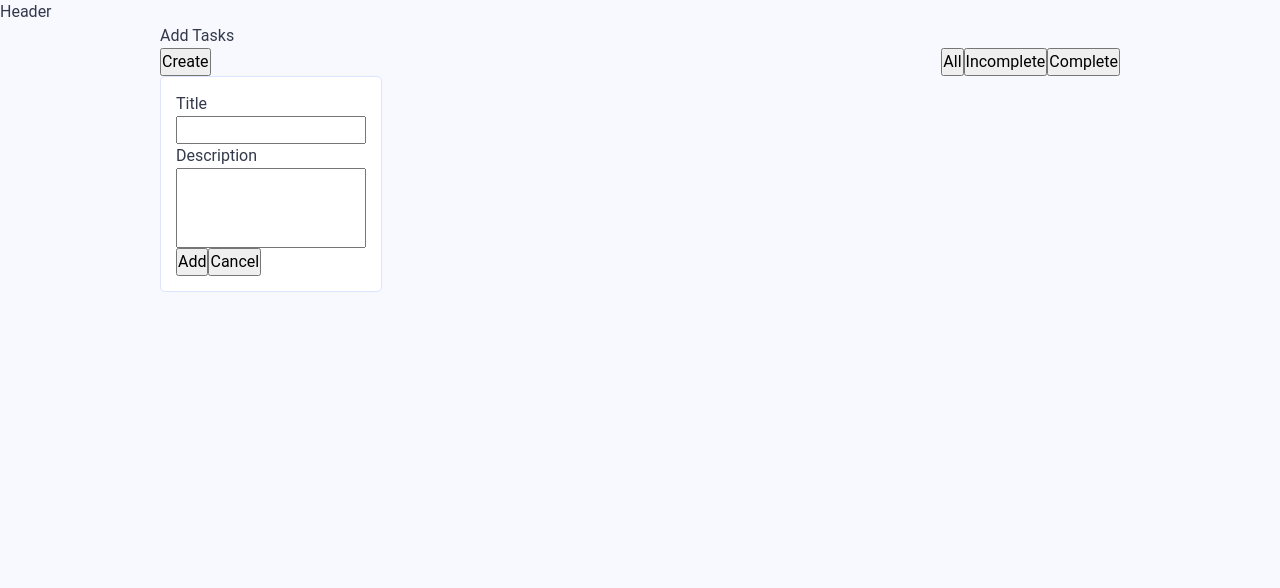
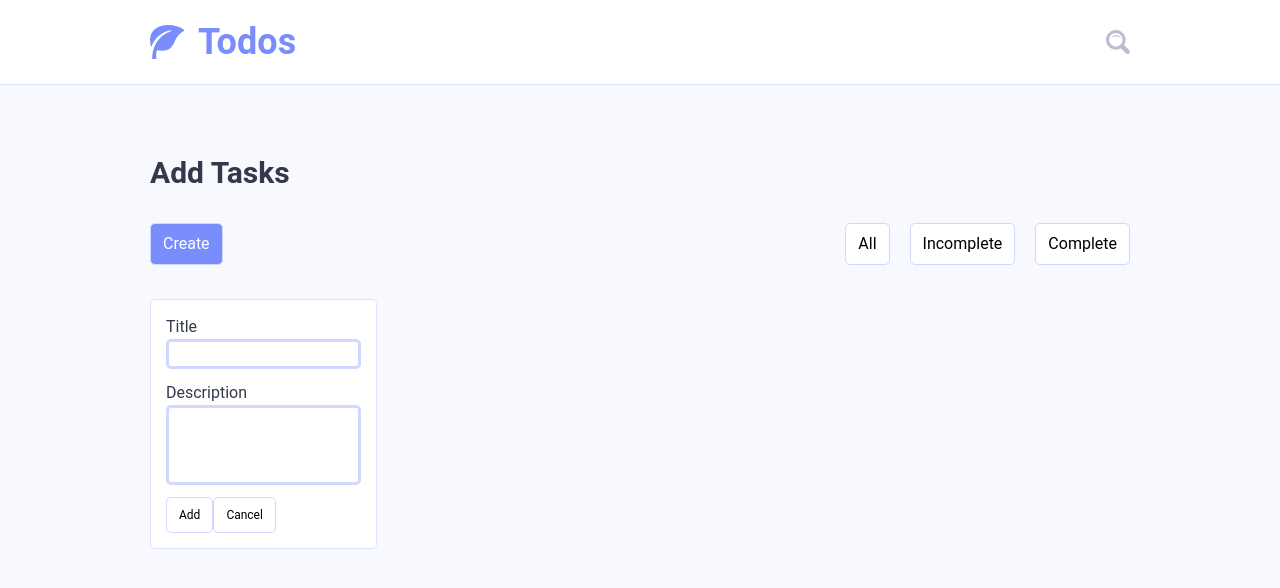
Before and after one commit to hhu-wtag/todo-app-vue, a Vue app: page / in a window 1280 px wide. Both pictures are taken after a click on the button "Create". Shown: the top 588 px of the page. Built offline with nearby package versions, Linux system fonts and the light colour scheme.

Commit message:
:lipstick: Add navbar and button design

```diff
--- a/src/App.vue
+++ b/src/App.vue
@@ -1,11 +1,17 @@
 <template>
   <div id="app" class="todo__container">
+    <NavBar />
     <router-view :todos="todos" @update="onUpdate"></router-view>
   </div>
 </template>
 
 <script>
+import NavBar from "./components/NavBar.vue"
+
 export default {
+  components: {
+    NavBar,
+  },
   data() {
     return {
       todos: [],
--- a/src/components/CreateTodo.vue
+++ b/src/components/CreateTodo.vue
@@ -20,8 +20,10 @@
     </div>
 
     <div class="createTodo__button">
-      <button class="createTodo__button_add" @click="$emit('add')">Add</button>
-      <button class="createTodo__button_cancel" @click="$emit('cancel')">
+      <button class="createTodo__button_add btn" @click="$emit('add')">
+        Add
+      </button>
+      <button class="createTodo__button_cancel btn" @click="$emit('cancel')">
         Cancel
       </button>
     </div>
@@ -61,5 +63,19 @@ textarea {
 .createTodo__inputBox {
   display: flex;
   flex-direction: column;
+
+  &_descInput,
+  &_titleInput {
+    margin-bottom: 12px;
+    border: 3px solid $border-primary;
+    border-radius: 5px;
+  }
+}
+
+.createTodo__button > button {
+  font-size: 12px;
+  padding: 8px 12px;
+  border: 1px solid #d1d8ff;
+  background-color: $bg-secondary;
 }
 </style>
--- /dev/null
+++ b/src/components/NavBar.vue
@@ -0,0 +1,80 @@
+<template>
+  <nav class="navBar">
+    <div class="navBar__titleBox">
+      <LogoIcon />
+      <p class="navBar__titleBox_title">Todos</p>
+    </div>
+    <div class="navBar__searchBar">
+      <input
+        type="text"
+        v-if="isSearchBarOpen"
+        class="navBar__searchBar_input"
+      />
+
+      <div class="navBar__searchBar_logo btn" @click="onSearch">
+        <SearchIcon />
+      </div>
+    </div>
+  </nav>
+</template>
+
+<script>
+import LogoIcon from "@/components/icons/LogoIcon.vue"
+import SearchIcon from "@/components/icons/SearchIcon.vue"
+
+export default {
+  components: {
+    LogoIcon,
+    SearchIcon,
+  },
+  data() {
+    return {
+      isSearchBarOpen: false,
+    }
+  },
+
+  methods: {
+    onSearch() {
+      this.isSearchBarOpen = !this.isSearchBarOpen
+    },
+  },
+}
+</script>
+
+<style lang="scss">
+.navBar {
+  display: flex;
+  padding: 15px 150px 15px 150px;
+  justify-content: space-between;
+  align-items: center;
+  background: $bg-secondary;
+  border-bottom: 1px solid #dde2ff;
+}
+
+.navBar__titleBox {
+  display: flex;
+  align-items: center;
+
+  &_title {
+    font-size: 36px;
+    font-weight: bold;
+    color: $text-accent;
+    margin-left: 14px;
+  }
+}
+
+.navBar__searchBar {
+  display: flex;
+
+  &_input {
+    border-radius: 5px;
+    border: 3px solid $border-primary;
+  }
+
+  &_logo {
+    display: inline-flex;
+    align-items: center;
+    margin-left: 18px;
+  }
+}
+</style>
--- a/src/components/TodoComp.vue
+++ b/src/components/TodoComp.vue
@@ -1,17 +1,22 @@
 <template>
-  <div>
+  <div class="todo">
+    <div class="todo__header">
       <router-link
         :to="{
           name: 'details',
           params: { id: todo.id, todo, inDetailedMode: true },
         }"
       >
-      <h1 v-if="!isEditing" :class="{ done: isDone }">
+        <h1
+          v-if="!isEditing"
+          class="todo__header_title"
+          :class="{ done: isDone }"
+        >
           {{ todo.title }}
         </h1>
       </router-link>
 
-    <p>{{ todo.desc }}</p>
+      <p class="todo__header_desc">{{ todo.desc }}</p>
 
       <InputBox
         v-if="isEditing"
@@ -19,7 +24,8 @@
         :value="editText"
         v-model.trim="editText"
       />
-
+    </div>
+    <div class="todo__footer">
       <ActionButtons
         identifier="todoButtons"
         :todo="todo"
@@ -31,6 +37,7 @@
         @update="onUpdate"
         @cancel="onCancel"
       />
+    </div>
   </div>
 </template>
 
@@ -100,4 +107,21 @@ export default {
   color: $text-success;
   text-decoration: line-through;
 }
+
+.todo {
+  justify-content: space-between;
+}
+
+.todo__header {
+  margin-bottom: 24px;
+
+  &_title {
+    font-size: 24px;
+  }
+
+  &_desc {
+    font-size: 14px;
+    color: $text-secondary;
+  }
+}
 </style>
--- /dev/null
+++ b/src/components/icons/LogoIcon.vue
@@ -0,0 +1,14 @@
+<template>
+  <svg
+    xmlns="http://www.w3.org/2000/svg"
+    width="34"
+    height="34"
+    viewBox="0 0 34 34"
+    fill="none"
+  >
+    <path
+      d="M33.5793 4.4657C29.9019 1.67903 24.2431 0.0153503 18.4416 0.0153503C11.2658 0.0153503 5.4185 2.52072 2.39921 6.88906C0.981168 8.94068 0.196844 11.3701 0.0680823 14.1099C-0.0466013 16.5494 0.363059 19.2473 1.28611 22.1499C4.43622 12.7074 13.2333 5.31251 23.375 5.31251C23.375 5.31251 13.8847 7.81045 7.91816 15.5454C7.91444 15.55 7.83535 15.648 7.69856 15.8342C6.50059 17.4372 5.45609 19.2595 4.67448 21.3237C3.35068 24.4723 2.12502 28.7926 2.12502 34H6.37501C6.37501 34 5.72988 29.9419 6.85181 25.2746C8.70753 25.5254 10.3666 25.65 11.8606 25.65C15.7678 25.65 18.5467 24.8046 20.6059 22.9896C22.4509 21.3634 23.4679 19.1783 24.5446 16.8651C26.1889 13.332 28.0526 9.32763 33.4647 6.23502C33.7745 6.05799 33.9748 5.73724 33.9978 5.38117C34.0209 5.0251 33.8637 4.68125 33.5793 4.4657Z"
+      fill="#7A8DFD"
+    />
+  </svg>
+</template>
--- /dev/null
+++ b/src/components/icons/SearchIcon.vue
@@ -0,0 +1,15 @@
+<template>
+  <svg
+    xmlns="http://www.w3.org/2000/svg"
+    width="24"
+    height="24"
+    viewBox="0 0 24 24"
+    fill="none"
+    id="searchIcon"
+  >
+    <path
+      d="M23.111 20.058L18.134 15.081C19.099 13.561 19.657 11.759 19.657 9.83C19.657 4.41 15.248 0 9.828 0C4.408 0 0 4.41 0 9.83C0 15.25 4.408 19.66 9.829 19.66C11.663 19.66 13.381 19.155 14.851 18.277L19.872 23.298C22.016 25.439 25.256 22.202 23.111 20.058ZM3.047 9.83C3.047 6.091 6.09 3.048 9.829 3.048C13.568 3.048 16.611 6.09 16.611 9.83C16.611 13.57 13.568 16.612 9.829 16.612C6.09 16.612 3.047 13.569 3.047 9.83ZM5.057 8.066C7.041 3.467 13.721 4 14.979 8.815C12.445 5.841 7.986 5.521 5.057 8.066Z"
+      fill="#BBBDD0"
+    />
+  </svg>
+</template>
--- a/src/pages/MainVue.vue
+++ b/src/pages/MainVue.vue
@@ -1,19 +1,18 @@
 <template>
   <div class="todoApp">
-    <div class="todoApp__header">Header</div>
     <div class="todoApp__main">
-      <p>Add Tasks</p>
+      <p class="todoApp__main_title">Add Tasks</p>
       <div class="todoApp__button">
-        <button class="todoApp__button_createButton" @click="onCreate">
+        <button class="todoApp__button_createButton btn" @click="onCreate">
           Create
         </button>
 
         <div class="todoApp__button_filterButton">
-          <button class="todoApp__button_filterButton-all">All</button>
-          <button class="todoApp__button_filterButton-incomplete">
+          <button class="todoApp__button_filterButton-all btn">All</button>
+          <button class="todoApp__button_filterButton-incomplete btn">
             Incomplete
           </button>
-          <button class="todoApp__button_filterButton-complete">
+          <button class="todoApp__button_filterButton-complete btn">
             Complete
           </button>
         </div>
@@ -167,12 +166,39 @@ export default {
 }
 
 .todoApp__main {
-  padding: 0rem 10rem;
+  padding: 65px 150px;
+
+  &_title {
+    font-size: 30px;
+    font-weight: 700;
+    color: $text-primary;
+    margin-bottom: 28px;
+  }
 }
 .todoApp__button {
   display: flex;
   width: 100%;
   justify-content: space-between;
+  margin-bottom: 34px;
+
+  &_createButton {
+    background: $text-accent;
+    color: $bg-secondary;
+    padding: 8px 12px;
+    border: 1px solid #d1d8ff;
+    border-radius: 5px;
+  }
+
+  &_filterButton > button {
+    padding: 8px 12px;
+    border: 1px solid #d1d8ff;
+    border-radius: 5px;
+    background-color: $bg-secondary;
+  }
+
+  &_filterButton > button + button {
+    margin-left: 20px;
+  }
 }
 
 .todoApp__list {
--- a/src/scss/_global.scss
+++ b/src/scss/_global.scss
@@ -4,6 +4,7 @@ $text-primary: #32394b;
 $text-secondary: #bbbdd0;
 $text-accent: #7a8dfd;
 $text-success: #0bc375;
+$border-primary: #d1d8ff;
 
 $columns: 4;
 $gap: 24px;
@@ -70,8 +71,15 @@ h2,
 h3,
 h4,
 h5,
-h6 {
+h6,
+a {
   overflow-wrap: break-word;
+  margin: 0;
+}
+
+a {
+  text-decoration: none;
+  color: $text-primary;
 }
 /*
   9. Create a root stacking context
@@ -100,11 +108,8 @@ li {
 }
 
 .btn {
-  border: 1px solid #dde2ff;
-  background: #ffffff;
+  cursor: pointer;
   border-radius: 5px;
-  cursor: pointer;
-  padding: 2px 4px 2px 4px;
 }
 
 .disabled {
```
Also changed, not shown: src/components/icons/DeleteIcon.vue (added, +16 -0 lines), src/components/icons/DoneIcon.vue (added, +14 -0 lines), src/components/icons/EditIcon.vue (added, +14 -0 lines), src/components/icons/LoaderIcon.vue (added, +15 -0 lines). Lines whose indentation alone changed are shown as unchanged.
